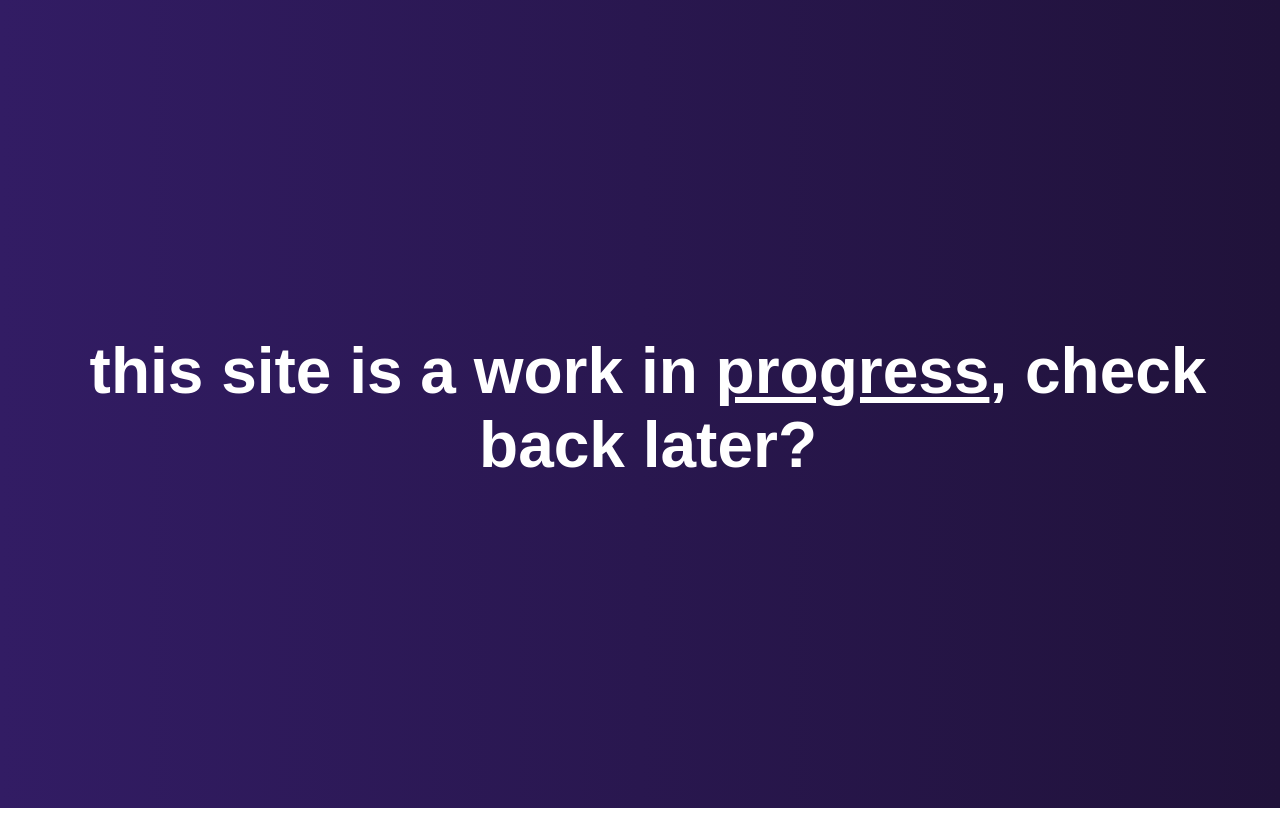
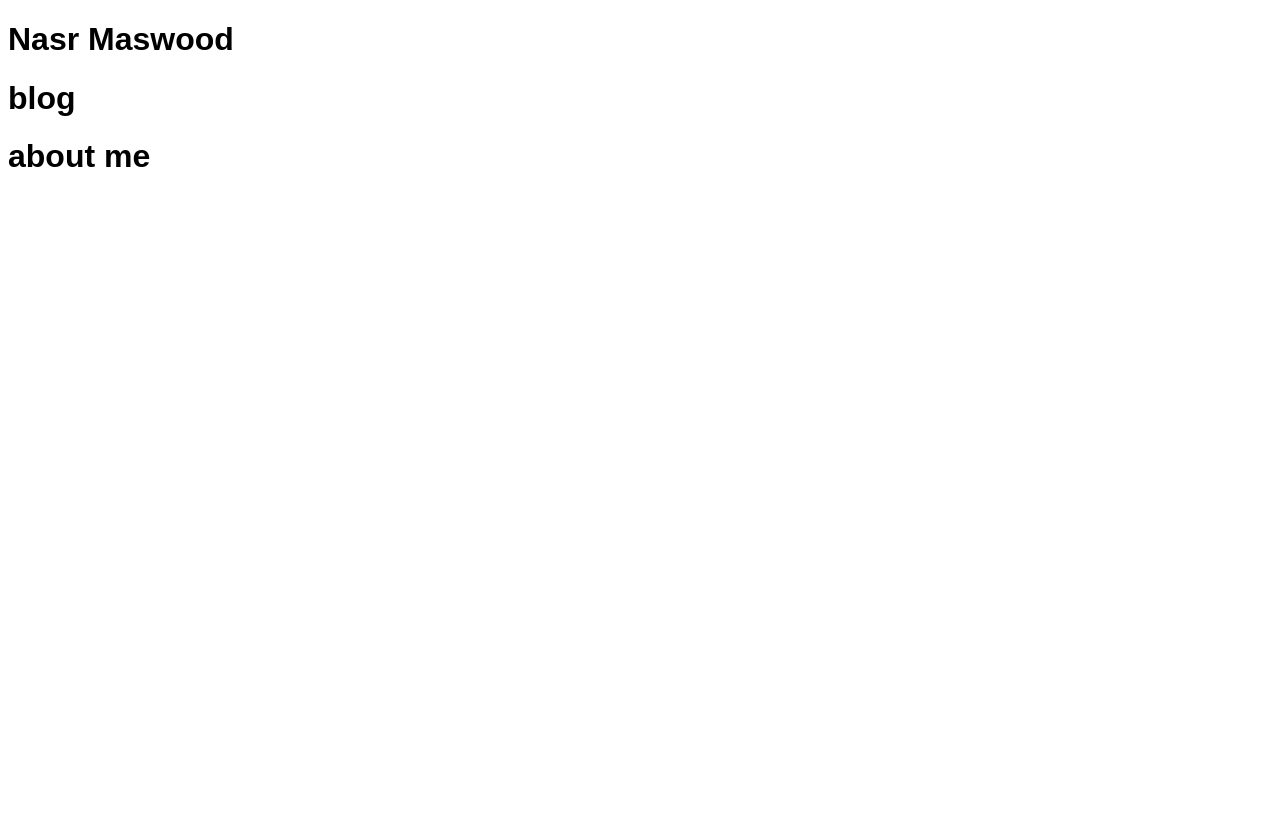
Before and after one commit to nmaswood/static_site, a Next.js app: page / in a window 1280 px wide. Built offline with nearby package versions, Linux system fonts and the light colour scheme.

Commit message:
feature branch

```diff
--- a/pages/components/Main.tsx
+++ b/pages/components/Main.tsx
@@ -1,14 +1,16 @@
+import React  from 'react';
+
 export default function Main() {
+    const [visible, setVisible ] = React.useState(false);
     return (
         <div className="Main--container">
             <header className="Main--title">
-        <div className="Main--about-me">
-          this site is a work in{" "}
-          <a href="https://github.com/nmaswood/static_site">progress</a>, check
-          back later?
+                <div className='Main--intro'>
+                    <h1 className="Main--name">Nasr Maswood</h1>
+                    <h1 className="Main--nav">blog</h1>
+                    <h1 className="Main--nav">about me</h1>
                 </div>
             </header>
-
             <footer></footer>
         </div>
     );
--- a/pages/style.css
+++ b/pages/style.css
@@ -11,27 +11,36 @@ html {
 }
 
 body {
-    background: linear-gradient(90deg,#321c64,#20123a);
-    color: white;
-    font-weight: 600;
     font-family: Arial, Helvetica, sans-serif;
-    font-size: 4em;
     height: 100%;
     width: 100%;
 }
 
+
 .Main--container {
     height: 100%;
-    display: flex;
-    justify-content: center;
-    align-items: center;
+}
+
+.Main--title{
+}
+
+.Main--name{
+}
+
+.Main--about-me {
 }
 
 
-.Main--about-me {
-    text-align: center;
+.Main--contact::before  {
+    content: 'contact: me@nasrmaswood.com'
+}
+.Main--contact {
+    color: white;
+    font-weight: 550;
+    border-radius: 4px;
+
+
 }
 
-.Main--about-me > a{
-    color: white;
+.Main--article-container {
 }
```
Lines whose indentation alone changed are shown as unchanged.
